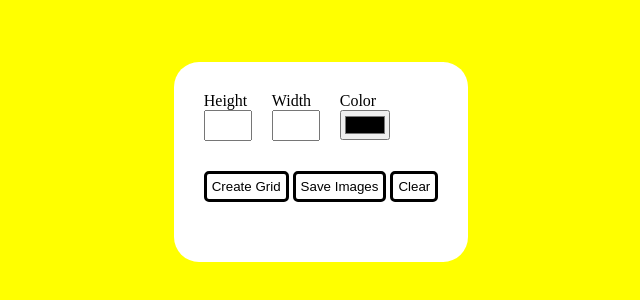
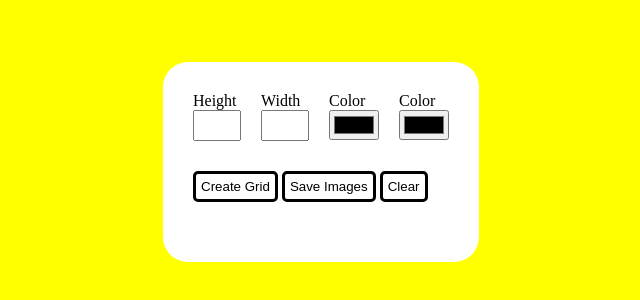
Before and after one commit to vmarchi29/grid-generator, a plain HTML site: page index.html in a window 1280 px wide. Shown: the part 246-546 px from the top of the page, without its empty margins (319-959 px from the left). Drawn offline with Linux system fonts and the light colour scheme.

Commit message:
update html

```diff
--- a/index.html
+++ b/index.html
@@ -21,6 +21,10 @@
                  <label for="color">Color</label><br>
             <input type="color" class="color" id="color">
             </div>
+            <div class="fourth">
+                 <label for="color">Color</label><br>
+            <input type="color" class="color" id="color2">
+            </div>
         </div>
         <div class="middle">
             <button id="create">Create Grid</button>
```
